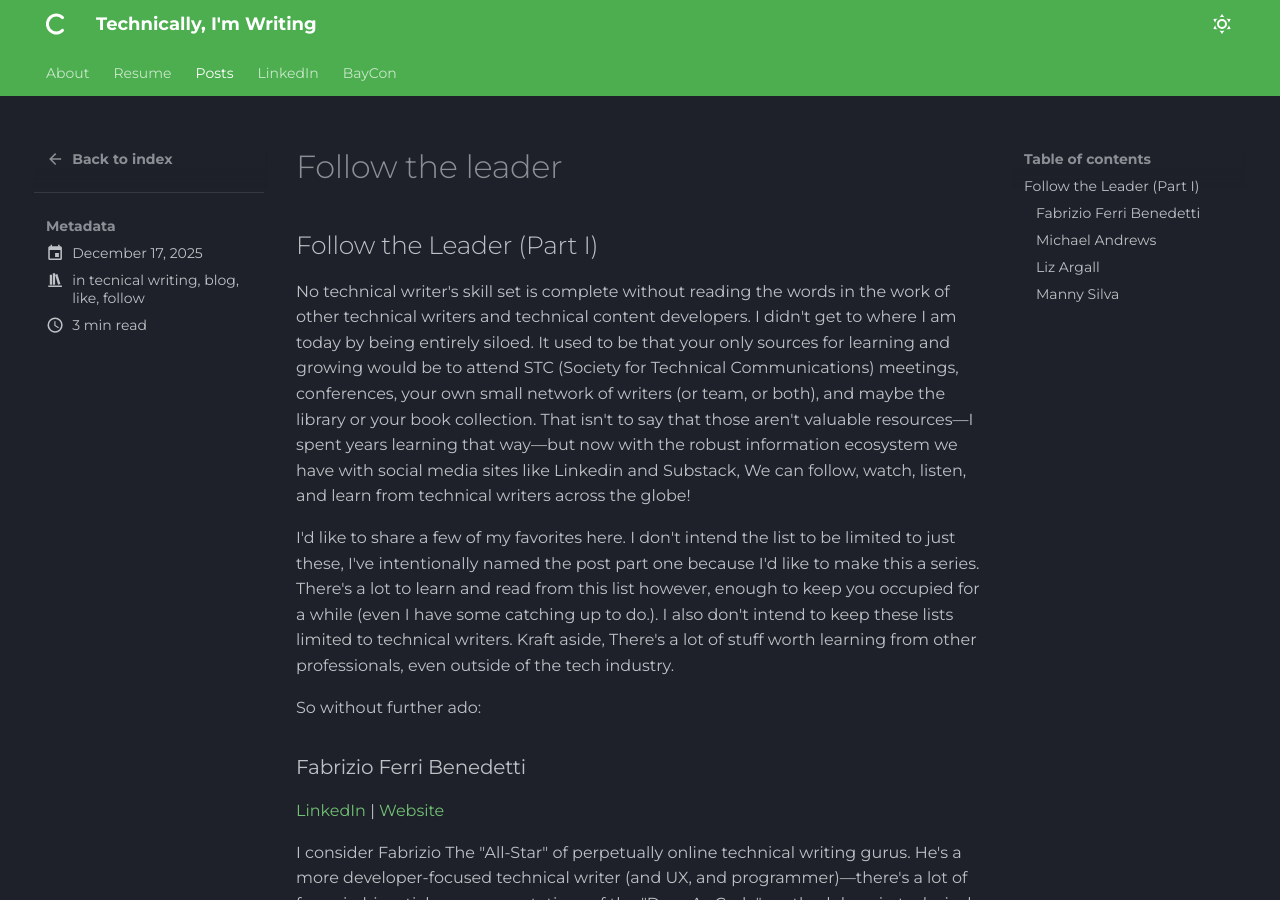
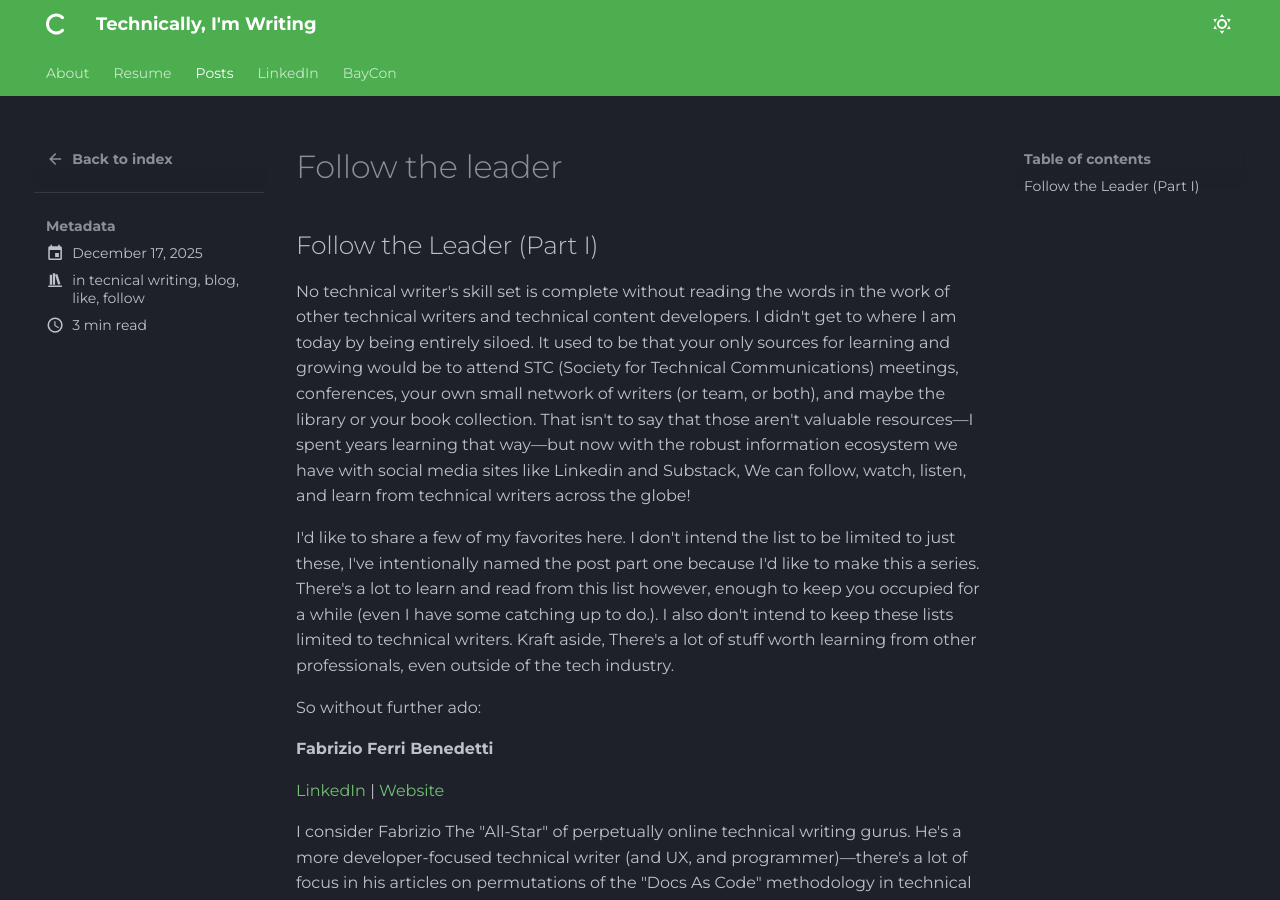
Before and after one commit to praxandanthilus/mkdocs-personal, an MkDocs documentation site: the page built from docs/blog/posts/follow_the_leader.md, in a window 1280 px wide and 900 px high. Built offline with MkDocs 1.6.1 and Material for MkDocs 9.7.7, drawn with Linux system fonts in a browser that asks for light colours; some web fonts are replaced.

Commit message:
blog post #2 update

```diff
--- a/docs/blog/posts/follow_the_leader.md
+++ b/docs/blog/posts/follow_the_leader.md
@@ -18,25 +18,25 @@ I'd like to share a few of my favorites here. I don't intend the list to be limi
 
 So without further ado:
 
-### Fabrizio Ferri Benedetti
+**Fabrizio Ferri Benedetti**
 
 [LinkedIn](https://www.linkedin.com/in/fabrizioferri/) | [Website](https://passo.uno/)
 
 I consider Fabrizio The "All-Star" of perpetually online technical writing gurus. He's a more developer-focused technical writer (and UX, and programmer)—there's a lot of focus in his articles on permutations of the "Docs As Code" methodology in technical documentation. He's created tools that he often [shares with his readers](https://passo.uno/build-tech-writing-tools-llms/) and fellow technical communicators, and advocated for ways we need to work with AI now. He is also often giving presentations at conferences and participating in podcasts or other videos with professionals in the field. Honestly, his posts run the gamut but they are each bulging with content. It's like taking a professional technical writing course that's fun, in small doses.
 
-### Michael Andrews
+**Michael Andrews**
 
 [LinkedIn](https://www.linkedin.com/in/michael-andrews-303720/) | [Website](https://storyneedle.com/services/)
 
 Michael is a long-time content strategist. He's authored two books: [Metadata Basics for Web Content](https://www.amazon.com/Metadata-Basics-Web-Content-Unification-ebook/dp/B01MYH84LS/ref=books_amazonstores_desktop_mfs_aufs_ap_sc_dsk_0?_encoding=UTF8&pd_rd_w=g4dur&content-id=amzn1.sym.299f645c-0a78-440a-94a2-fb482e7cb326&pf_rd_p=299f645c-0a78-440a-94a2-fb482e7cb326&pf_rd_r=139-3778821-8747566&pd_rd_wg=gAMnF&pd_rd_r=7db022f9-1507-4465-9710-4224675bbf31), and [No More Silos: Metadata Strategy for Online Publishers](https://www.amazon.com/No-More-Silos-Metadata-Publishers-ebook/dp/B07M6QHD2Z/ref=books_amazonstores_desktop_mfs_aufs_ap_sc_dsk_1?_encoding=UTF8&pd_rd_w=EPzne&content-id=amzn1.sym.299f645c-0a78-440a-94a2-fb482e7cb326&pf_rd_p=299f645c-0a78-440a-94a2-fb482e7cb326&pf_rd_r=139-3778821-8747566&pd_rd_wg=ux6yK&pd_rd_r=f798b46e-28f7-4340-9ceb-b5e90144c935), that are both great reads. He offers a more macro analysis of content design, and has lately been writing really thought-provoking stuff on content strategy and the changes AI is bringing to it.
 
-### Liz Argall
+**Liz Argall**
 
 [LinkedIn](https://lizargall.github.io/docs/intro/) | [Website](https://lizargall.github.io/)
 
 Liz is a technical writer I discovered on LinkedIn through Fabrizio. She recently started a blog, but what I really like about her writing is its focus on accessibility. As a partly disabled person myself, I find this sort of stuff invaluable. She created a [Neurodivergent Quality of Life Prioritization](https://lizargall.github.io/blog/neurodivergent) template and written on subjects like [The value of emotional intelligence in technical writing](https://lizargall.github.io/blog/emotional-intelligence). I'm looking forward to reading more of Liz's thoughts and possibly contributing to the template myself!
 
-### Manny Silva
+**Manny Silva**
 
 [LinkedIn](https://www.linkedin.com/in/manuelrbsilva/) | [Website](https://www.docsastests.com/)
 
```
